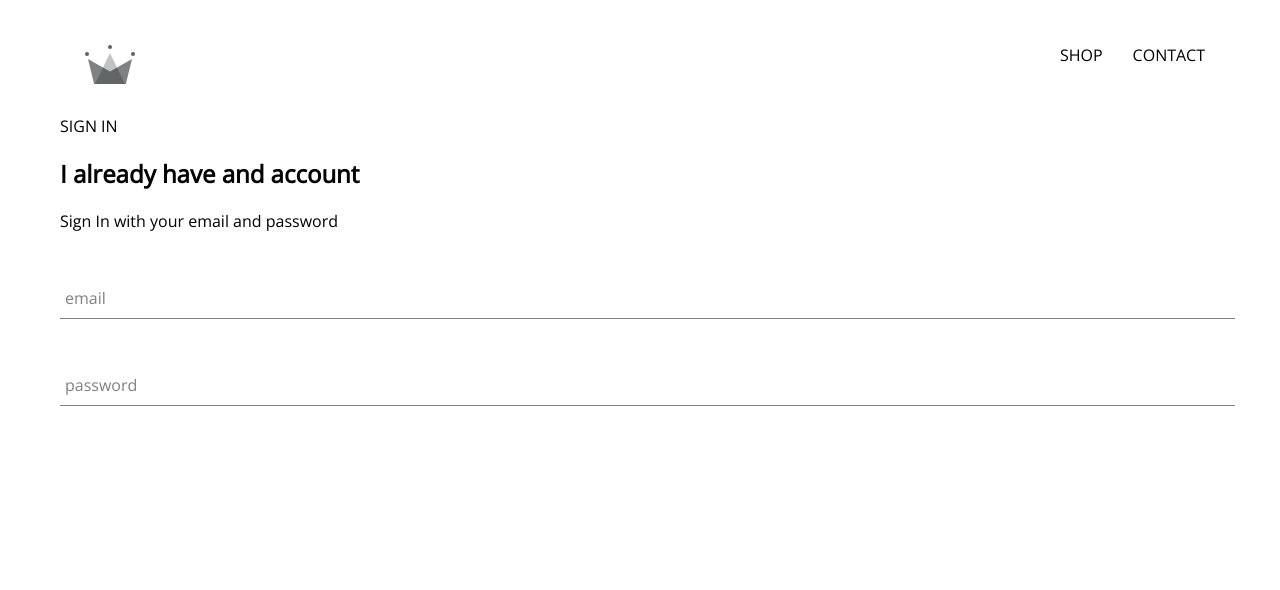
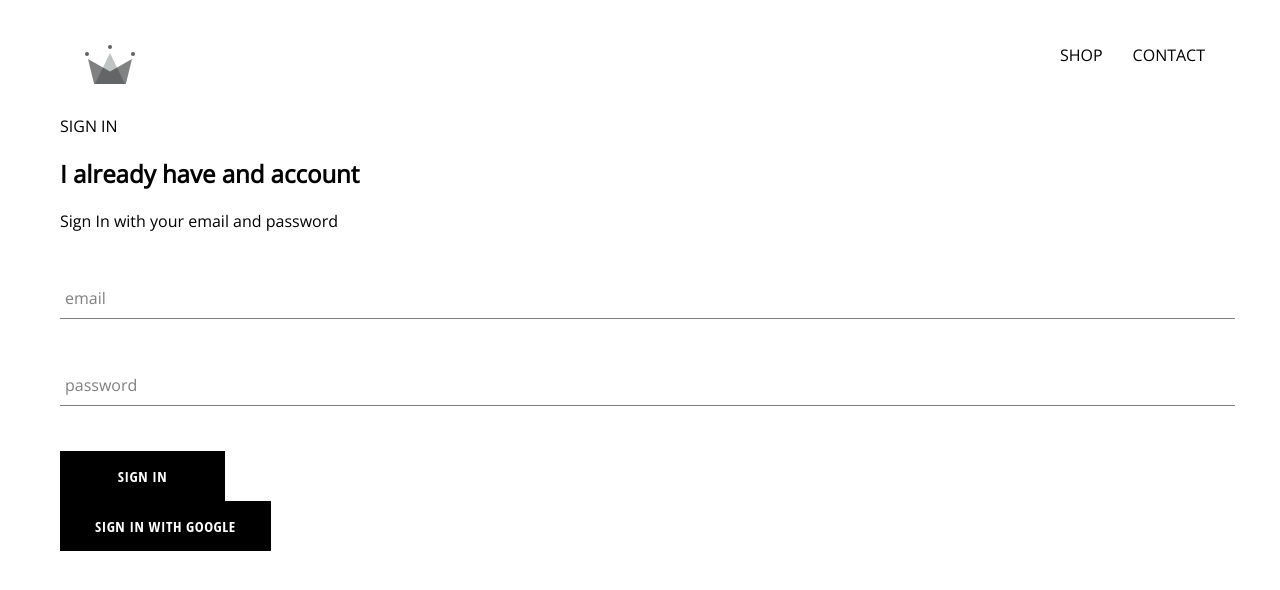
Before and after one commit to KeyurSimform/Practice_Project, a React (Create React App) app: page /signin in a window 1280 px wide. Shown: the top 590 px of the page. Built offline with nearby package versions, Linux system fonts and the light colour scheme.

Commit message:
Adding the Login with fire base....

```diff
--- a/package.json
+++ b/package.json
@@ -6,6 +6,7 @@
     "@testing-library/jest-dom": "^5.16.4",
     "@testing-library/react": "^13.2.0",
     "@testing-library/user-event": "^13.5.0",
+    "firebase": "^9.8.4",
     "install": "^0.13.0",
     "node-sass": "^7.0.1",
     "react": "^18.1.0",
--- a/src/App.js
+++ b/src/App.js
@@ -1,10 +1,10 @@
 import "./App.css";
 import HomePage from "../src/Pages/HomePage/HomePage";
-import HatsPage from "./Pages/HatsPage/HatsPage";
 import { Route, Routes } from "react-router-dom";
 import Shop from "./Pages/ShopPage/Shop";
 import Header from "./Componenet/Header/Header";
 import SignInAndSignUp from "./Pages/SignInAndSignOut/SignInAndSignUp"
+import HatsPage from "./Pages/HatsPage/HatsPage";
 
 function App() {
 	return (
@@ -14,6 +14,8 @@ function App() {
 				<Route path="/" element={<HomePage/>}/>
 				<Route path="/shop" element={<Shop/>}/>
 				<Route path="/signin" element={<SignInAndSignUp/>}/>
+				<Route path="/hats" element={<HatsPage/>}/>
+
 			</Routes>
 		</div>
 	);
--- a/src/Componenet/CategoryMenu/CategoryMenu.jsx
+++ b/src/Componenet/CategoryMenu/CategoryMenu.jsx
@@ -8,7 +8,7 @@ const CategoryMenu = () => {
 			title: "hats",
 			imageUrl: "https://i.ibb.co/cvpntL1/hats.png",
 			id: 1,
-			linkUrl: "hats"
+			linkUrl: "Hats"
 		},
 		{
 			title: "jackets",
--- a/src/Componenet/ColletionItem/CollectionItem.jsx
+++ b/src/Componenet/ColletionItem/CollectionItem.jsx
@@ -8,8 +8,8 @@ const CollectionItem = (props) => {
 				style={{ backgroundImage: `url(${props.imageUrl})` }}
 			/>
 			<div className="collection-footer">
-				<span>{props.name}</span>
-				<span>{props.price}</span>
+				<span className="name">{props.name}</span>
+				<span className="price">{props.price}</span>
 			</div>
 		</div>
 	);
--- /dev/null
+++ b/src/Componenet/CustomButton/CustomButton.jsx
@@ -0,0 +1,12 @@
+import "./CustomButton.style.scss";
+
+
+const CustomButton = ({children , ...otherProps}) =>{
+    return(
+        <button className="custom-button"  {...otherProps}>
+            {children}
+        </button>
+    );
+};
+
+export default CustomButton;
--- /dev/null
+++ b/src/Componenet/CustomButton/CustomButton.style.scss
@@ -0,0 +1,22 @@
+.custom-button {
+    min-width: 165px;
+    width: auto;
+    height: 50px;
+    letter-spacing: 0.5px;
+    line-height: 50px;
+    padding: 0 35px 0 35px;
+    font-size: 15px;
+    background-color: black;
+    color: white;
+    text-transform: uppercase;
+    font-family: 'Open Sans Condensed';
+    font-weight: bolder;
+    border: none;
+    cursor: pointer;
+
+    &:hover {
+      background-color: white;
+      color: black;
+      border: 1px solid black;
+    }
+  }
--- a/src/Componenet/FormInput/FormInput.jsx
+++ b/src/Componenet/FormInput/FormInput.jsx
@@ -1,15 +1,15 @@
 import "../FormInput/FormInput.style.scss";
 
-const FormInput = (props) => {
-
+const FormInput = ({value , ...otherProps}) => {
+	console.log(value);
 	return (
 		<div className="group">
-			<input className="form-input" onChange={props.handleChange} />
-			{props.label ? (
+			<input className="form-input" value={value} onChange={otherProps.handleChange} {...otherProps}/>
+			{otherProps.label ? (
 				<label
-					className={`${props.value ? "shrink" : ""} form-input-label`}
+					className={`${value.length  ? "shrink" : ""} form-input-label`}
 				>
-					{props.label}
+					{otherProps.label}
 				</label>
 			) : null}
 		</div>
--- a/src/Componenet/FormInput/FormInput.style.scss
+++ b/src/Componenet/FormInput/FormInput.style.scss
@@ -33,7 +33,7 @@ $main-color: black;
 		}
 	}
 
-  input[type='password'] {
+	input[type="password"] {
 		letter-spacing: 0.3em;
 	}
 
--- a/src/Componenet/MenuItem/MenuItem.jsx
+++ b/src/Componenet/MenuItem/MenuItem.jsx
@@ -6,7 +6,7 @@ import { useNavigate } from "react-router-dom";
 const MenuItem = (props) => {
 	// const history = useHistory();
 	const navigate = useNavigate();
-	console.log(props);
+	// console.log(props);
 	return (
 		<div
 			className={`${props.size} menu-item`}
--- a/src/Componenet/SignIn/SignIn.jsx
+++ b/src/Componenet/SignIn/SignIn.jsx
@@ -1,22 +1,31 @@
 import "../SignIn/SignIn.style.scss";
 import FormInput from "../FormInput/FormInput";
+import CustomButton from "../CustomButton/CustomButton";
 import { useState } from "react";
+import { signInWithGoogle } from "../../FireBase/firebase.utils";
 
 const SignIn = () => {
 	const [attribute, setAttribute] = useState({
 		email: "",
-		password: "",
+		password: ""
 	});
-
+	// console.log(attribute);
 	const handleSubmit = (event) => {
 		event.preventDefault();
-		setAttribute({ email: "", password: "" });
+		setAttribute(() => {
+			return {email: "", password:"" };
+		});
+		// setAttribute((prev)=>return{{...prev,email:"", password:""}});
+		console.log("Submit");
+		console.log(attribute);
+
 	};
 
 	const handleChange = (event) => {
 		const { value, name } = event.target;
-        // console.log(event.target.value);
-		setAttribute({ [name]: value });
+		setAttribute((prev) => {
+			return { ...prev, [name]: value };
+		});
 	};
 
 	return (
@@ -41,6 +50,10 @@ const SignIn = () => {
 					label="password"
 					required
 				/>
+				<CustomButton type="submit">Sign In</CustomButton>
+				<br></br>
+				<CustomButton onClick={signInWithGoogle}>Sign In with Google</CustomButton>
+
 			</form>
 		</div>
 	);
--- /dev/null
+++ b/src/FireBase/firebase.utils.js
@@ -0,0 +1,26 @@
+import { initializeApp } from "firebase/app";
+// import 'firebase/firestore';
+// import 'firebase/auth';
+import { getAuth } from "firebase/auth";
+import { getFirestore } from "firebase/firestore";
+import { GoogleAuthProvider } from "firebase/auth";
+const config = {
+	apiKey: "AIzaSyBJCrqFcXdmI4kwlDhwFTp7pHHZ5kYPIKM",
+	authDomain: "react-practice-project-cd871.firebaseapp.com",
+	projectId: "react-practice-project-cd871",
+	storageBucket: "react-practice-project-cd871.appspot.com",
+	messagingSenderId: "853099005582",
+	appId: "1:853099005582:web:8f250613eac8f11899ebdf",
+	measurementId: "G-XDKSSYS6KB",
+};
+
+initializeApp(config);
+
+export const auth = getAuth();
+export const firestore = getFirestore();
+
+const provider = new GoogleAuthProvider();
+provider.setCustomParameters({ prompt: "select_account" });
+export const signInWithGoogle = () => auth.signInWithPopup(provider);
+
+// export default firebase;
```
Also changed, not shown: 1 other file (tests, documents, lock files or other folders). Lines whose indentation alone changed are shown as unchanged.
